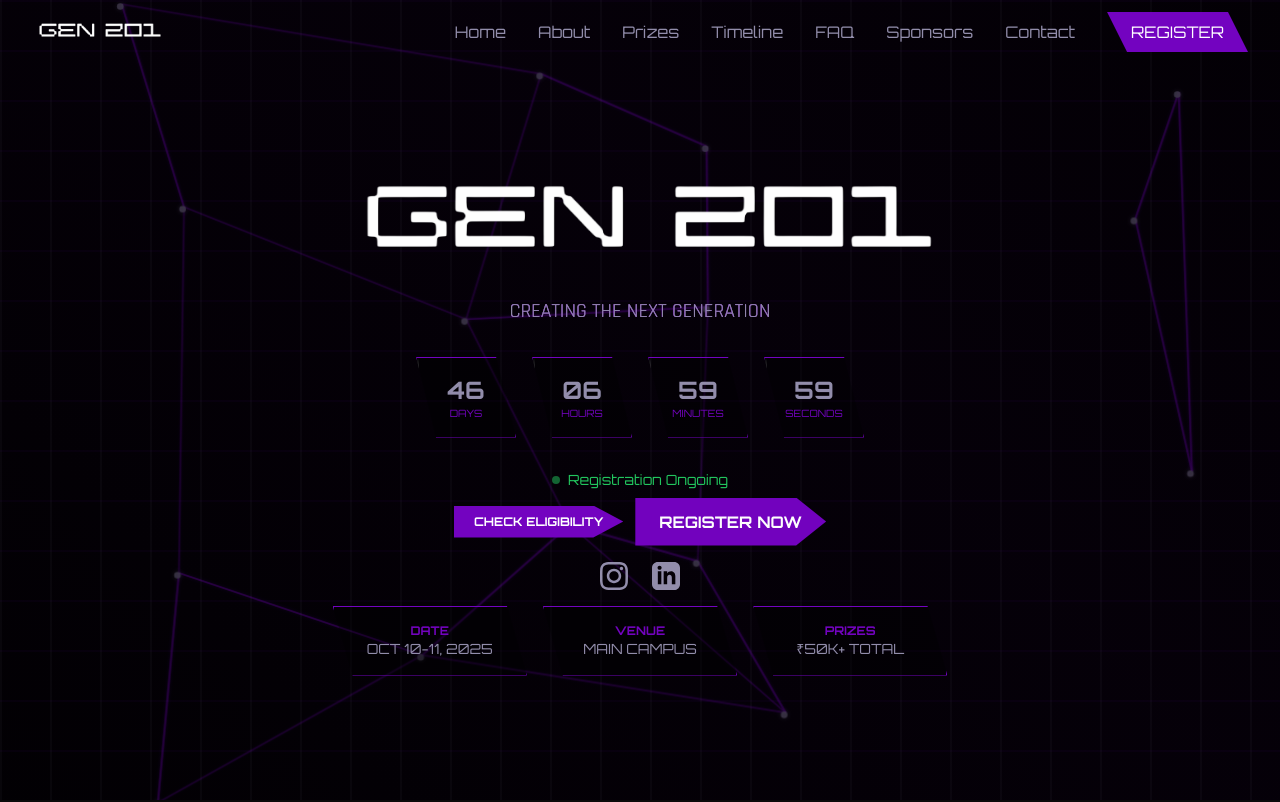
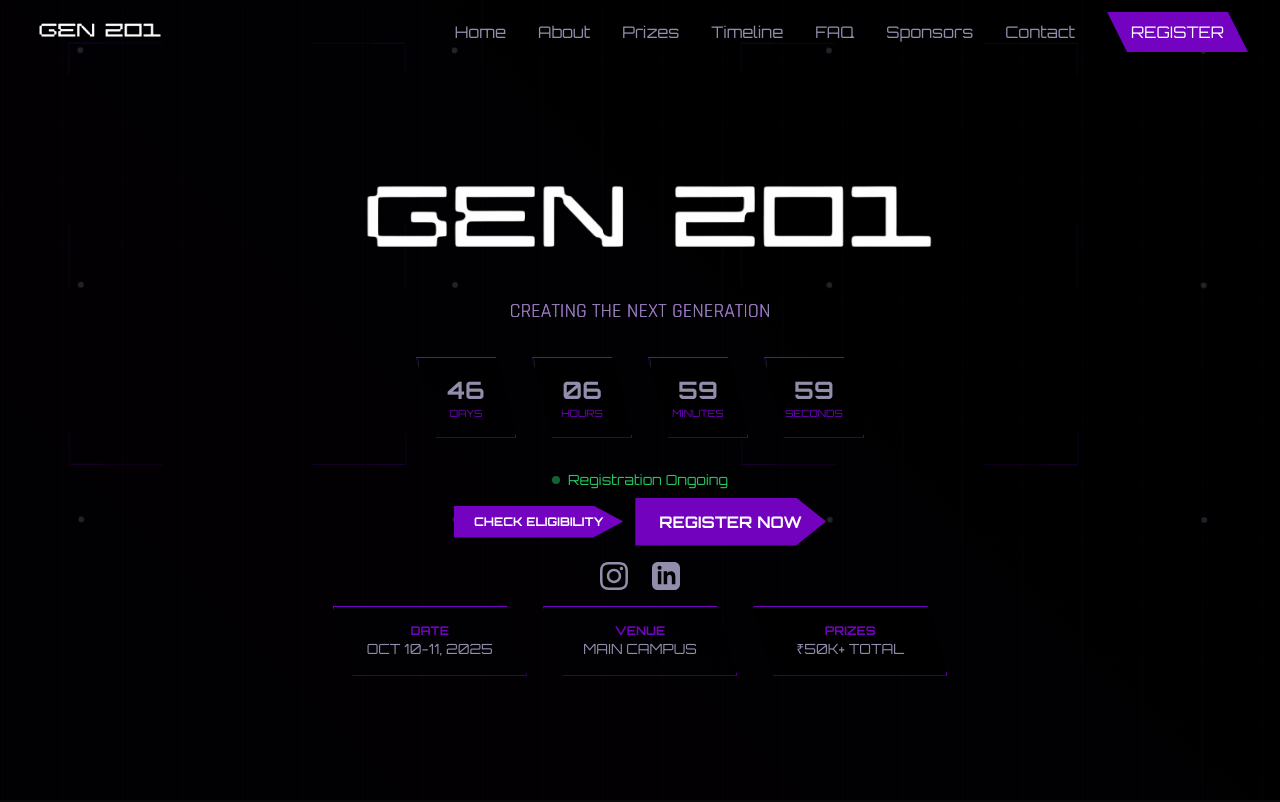
Before and after one commit to JB-05/gen-201-mbc, a Next.js app: page / in a window 1280 px wide. Shown: the top 802 px of the page. Built offline with nearby package versions, Linux system fonts and the light colour scheme.

Commit message:
update errors

```diff
--- a/app/globals.css
+++ b/app/globals.css
@@ -225,47 +225,49 @@
   background: linear-gradient(135deg, #000000 0%, #1a1a1a 50%, #000000 100%);
 }
 
-/* Neural Network Animation */
+/* Optimized Neural Network Animation */
 @keyframes nodeGlow {
   0%, 100% {
-    transform: scale(1);
+    transform: scale3d(1, 1, 1);
     opacity: 0.7;
   }
   50% {
-    transform: scale(1.3);
+    transform: scale3d(1.2, 1.2, 1);
     opacity: 0.9;
   }
 }
 
 @keyframes pathFlow {
   0% {
-    stroke-dashoffset: 1000;
-    opacity: 0.5;
+    stroke-dashoffset: 200;
+    opacity: 0.4;
   }
   50% {
-    opacity: 0.8;
+    opacity: 0.7;
   }
   100% {
     stroke-dashoffset: 0;
-    opacity: 0.5;
+    opacity: 0.4;
   }
 }
 
-@keyframes floatNodes {
-  0% {
-    transform: translate(0, 0);
-  }
-  25% {
-    transform: translate(2px, 2px);
+/* Optimized Grid Animation */
+@keyframes gridFloat {
+  0%, 100% {
+    transform: translate3d(0, 0, 0);
   }
   50% {
-    transform: translate(-2px, 2px);
+    transform: translate3d(2px, 2px, 0);
   }
-  75% {
-    transform: translate(-2px, -2px);
+}
+
+/* Optimized Gradient Animation */
+@keyframes gradientMove {
+  0%, 100% {
+    background-position: 0% 0%;
   }
-  100% {
-    transform: translate(0, 0);
+  50% {
+    background-position: 100% 100%;
   }
 }
 
--- a/app/layout.tsx
+++ b/app/layout.tsx
@@ -4,17 +4,22 @@ import type { Metadata } from 'next';
 import { Orbitron, Rajdhani } from 'next/font/google';
 import { LoadingProvider } from '@/providers/LoadingProvider';
 import { NavigationProvider } from '@/providers/NavigationProvider';
+import { Analytics } from '@vercel/analytics/react';
 
 const orbitron = Orbitron({
   subsets: ['latin'],
   variable: '--font-orbitron',
-  weight: ['400', '700', '900']
+  weight: ['400', '700', '900'],
+  display: 'swap',
+  fallback: ['system-ui', 'arial']
 });
 
 const rajdhani = Rajdhani({
   subsets: ['latin'],
   variable: '--font-rajdhani',
-  weight: ['300', '400', '500', '600', '700']
+  weight: ['300', '400', '500', '600', '700'],
+  display: 'swap',
+  fallback: ['system-ui', 'arial']
 });
 
 export const metadata: Metadata = {
@@ -40,6 +45,7 @@ export default function RootLayout({
             {children}
           </NavigationProvider>
         </LoadingProvider>
+        <Analytics />
       </body>
     </html>
   );
--- a/components/Hero.tsx
+++ b/components/Hero.tsx
@@ -40,45 +40,33 @@ export default function Hero() {
 
   return (
     <section id="home" className="min-h-screen flex items-center justify-center bg-black relative overflow-hidden pt-16 md:pt-0">
-      {/* Neural Network Background */}
+      {/* Optimized Neural Network Background */}
       <NeuralBackground />
 
-      {/* Background Image */}
-      {/*<div className="absolute inset-0 overflow-hidden">
-        <div className="absolute inset-[-10%] scale-110">
-          <Image
-            src={heroBackground}
-            alt="Hero Background"
-            fill
-            className="object-cover opacity-10 animate-[zoomInOut_20s_ease-in-out_infinite]"
-            priority
-            quality={100}
-          />
-        </div>
-      </div>*/}
-
-      {/* Background Grid */}
-      <div className="absolute inset-0 opacity-25">
+      {/* Optimized Background Grid */}
+      <div className="absolute inset-0 opacity-20">
         <div
-          className="absolute inset-0 animate-[floatGrid_10s_ease-in-out_infinite]"
+          className="absolute inset-0 will-change-transform"
           style={{
             backgroundImage: `
-              linear-gradient(to right, rgba(146, 141, 171, 0.2) 1.5px, transparent 2px),
-              linear-gradient(to bottom, rgba(115, 3, 192, 0.2) 2px, transparent 2px)
+              linear-gradient(to right, rgba(146, 141, 171, 0.15) 1px, transparent 1px),
+              linear-gradient(to bottom, rgba(115, 3, 192, 0.15) 1px, transparent 1px)
             `,
-            backgroundSize: '50px 50px',
-            backdropFilter: 'blur(3px)'
+            backgroundSize: '60px 60px',
+            transform: 'translate3d(0, 0, 0)',
+            animation: 'gridFloat 15s ease-in-out infinite'
           }}
         ></div>
       </div>
 
-      {/* Animated Overlay */}
+      {/* Simplified Animated Overlay */}
       <div
-        className="absolute inset-0 opacity-30"
+        className="absolute inset-0 opacity-20 will-change-transform"
         style={{
-          background: 'linear-gradient(45deg, transparent 0%, rgba(115, 3, 192, 0.15) 50%, transparent 100%)',
-          backgroundSize: '200% 200%',
-          animation: 'gradient 8s ease infinite'
+          background: 'linear-gradient(45deg, transparent 30%, rgba(115, 3, 192, 0.1) 50%, transparent 70%)',
+          backgroundSize: '300% 300%',
+          transform: 'translate3d(0, 0, 0)',
+          animation: 'gradientMove 12s ease-in-out infinite'
         }}
       ></div>
 
--- a/components/NeuralBackground.tsx
+++ b/components/NeuralBackground.tsx
@@ -1,6 +1,6 @@
 'use client';
 
-import { useEffect, useRef } from 'react';
+import { useEffect, useRef, useMemo } from 'react';
 
 interface Node {
   x: number;
@@ -11,20 +11,16 @@ interface Node {
 export default function NeuralBackground() {
   const svgRef = useRef<SVGSVGElement>(null);
 
-  useEffect(() => {
-    if (!svgRef.current) return;
+  // Memoize the neural network structure to avoid recalculation
+  const neuralData = useMemo(() => {
+    const width = typeof window !== 'undefined' ? window.innerWidth : 1920;
+    const height = typeof window !== 'undefined' ? window.innerHeight : 1080;
 
-    const svg = svgRef.current;
-    const width = svg.clientWidth;
-    const height = svg.clientHeight;
+    const isMobile = width < 768;
+    const nodeCount = isMobile ? 8 : 12; // Reduced node count for better performance
 
-    // Adjust number of nodes based on screen size
-    const isMobile = width < 768;
-    const nodeCount = isMobile ? 10 : 15;
-
-    // Create nodes with better distribution
+    // Create nodes with fixed positions for consistency
     const nodes: Node[] = Array.from({ length: nodeCount }, (_, i) => {
-      // Create a grid-like distribution with some randomness
       const gridSize = Math.ceil(Math.sqrt(nodeCount));
       const cellWidth = width / gridSize;
       const cellHeight = height / gridSize;
@@ -32,18 +28,14 @@ export default function NeuralBackground() {
       const gridX = i % gridSize;
       const gridY = Math.floor(i / gridSize);
 
-      // Add randomness within the cell
-      const x = (gridX * cellWidth) + (Math.random() * cellWidth * 0.8 + cellWidth * 0.1);
-      const y = (gridY * cellHeight) + (Math.random() * cellHeight * 0.8 + cellHeight * 0.1);
+      // Use deterministic positioning with slight variation
+      const x = (gridX * cellWidth) + (cellWidth * 0.3) + ((i * 0.1) % (cellWidth * 0.4));
+      const y = (gridY * cellHeight) + (cellHeight * 0.3) + ((i * 0.15) % (cellHeight * 0.4));
 
-      return {
-        x,
-        y,
-        connections: []
-      };
+      return { x, y, connections: [] };
     });
 
-    // Create connections (each node connects to 2-3 closest nodes)
+    // Create connections (simplified)
     nodes.forEach((node, i) => {
       const distances = nodes
         .map((otherNode, index) => ({
@@ -56,65 +48,73 @@ export default function NeuralBackground() {
         .filter(d => d.index !== i)
         .sort((a, b) => a.distance - b.distance);
 
-      const connectionCount = Math.floor(Math.random() * 2) + 2; // 2-3 connections
+      // Reduced connections for better performance
+      const connectionCount = Math.min(2, distances.length);
       node.connections = distances
         .slice(0, connectionCount)
         .map(d => d.index);
     });
 
+    return { nodes, width, height, isMobile };
+  }, []);
+
+  useEffect(() => {
+    if (!svgRef.current) return;
+
+    const svg = svgRef.current;
+    const { nodes, width, height, isMobile } = neuralData;
+
     // Create SVG elements
     svg.innerHTML = '';
 
-    // Add paths (connections)
-    nodes.forEach((node, i) => {
+    // Add paths (connections) with optimized styling
+    nodes.forEach((node) => {
       node.connections.forEach(connectionIndex => {
         const targetNode = nodes[connectionIndex];
         const path = document.createElementNS('http://www.w3.org/2000/svg', 'path');
 
         path.setAttribute('d', `M ${node.x} ${node.y} L ${targetNode.x} ${targetNode.y}`);
         path.setAttribute('stroke', '#7303c0');
-        // Adjust stroke width based on screen width
-        const strokeWidth = width < 768 ? '2' : '1.5';
-        path.setAttribute('stroke-width', strokeWidth);
+        path.setAttribute('stroke-width', isMobile ? '1.5' : '1');
         path.setAttribute('fill', 'none');
+        path.setAttribute('opacity', '0.6');
         path.setAttribute('style', `
-          stroke-dasharray: 1000;
-          animation: pathFlow 4s infinite;
-          filter: drop-shadow(0 0 ${width < 768 ? '3' : '2'}px rgba(115, 3, 192, 0.5));
+          stroke-dasharray: 200;
+          animation: pathFlow 6s linear infinite;
+          will-change: stroke-dashoffset;
         `);
 
         svg.appendChild(path);
       });
     });
 
-    // Add nodes
+    // Add nodes with optimized styling
     nodes.forEach(node => {
       const circle = document.createElementNS('http://www.w3.org/2000/svg', 'circle');
 
       circle.setAttribute('cx', node.x.toString());
       circle.setAttribute('cy', node.y.toString());
-      // Adjust node size based on screen width
-      const nodeRadius = width < 768 ? '4' : '3';
-      circle.setAttribute('r', nodeRadius);
+      circle.setAttribute('r', isMobile ? '3' : '2.5');
       circle.setAttribute('fill', '#928dab');
+      circle.setAttribute('opacity', '0.8');
       circle.setAttribute('style', `
-        animation: nodeGlow 3s infinite, floatNodes 5s infinite;
-        filter: drop-shadow(0 0 ${width < 768 ? '4' : '3'}px rgba(146, 141, 171, 0.6));
+        animation: nodeGlow 4s ease-in-out infinite;
+        will-change: transform, opacity;
       `);
 
       svg.appendChild(circle);
     });
-  }, []);
+  }, [neuralData]);
 
   return (
-    <div className="absolute inset-0 w-full h-full">
+    <div className="absolute inset-0 w-full h-full will-change-transform">
       <svg
         ref={svgRef}
-        className="w-full h-full opacity-30 md:opacity-40"
+        className="w-full h-full opacity-25 md:opacity-30"
         style={{
-          filter: 'blur(0.5px)',
-          transform: 'scale(1.1)',  // Slight scale to ensure edges are covered
-          transformOrigin: 'center'
+          transform: 'translate3d(0, 0, 0) scale(1.05)',
+          transformOrigin: 'center',
+          willChange: 'transform'
         }}
       />
     </div>
--- a/components/Timeline.tsx
+++ b/components/Timeline.tsx
@@ -20,7 +20,7 @@ const Timeline: React.FC = () => {
       title: "REGISTRATION OPENS",
       description: "Begin your journey. Registration portal is now live!",
       time: "00:00",
-      date: "SEPT 1",
+      date: "SEPT 10",
       icon: Users,
       status: 'live'
     },
--- a/package.json
+++ b/package.json
@@ -42,6 +42,7 @@
     "@types/node": "20.6.2",
     "@types/react": "18.2.22",
     "@types/react-dom": "18.2.7",
+    "@vercel/analytics": "^1.5.0",
     "autoprefixer": "10.4.15",
     "class-variance-authority": "^0.7.0",
     "clsx": "^2.1.1",
```
Also changed, not shown: 1 other file (tests, documents, lock files or other folders).
